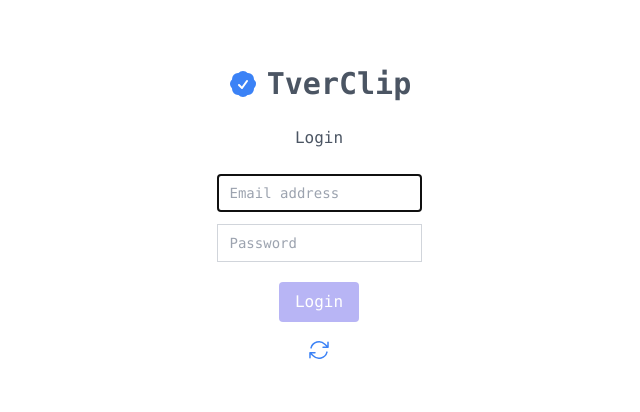
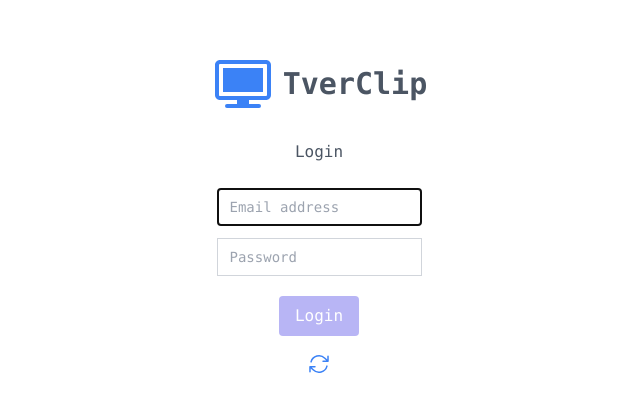
Before and after one commit to oimosensei/TverClip, a React (Create React App) app in the folder frontend/: page / in a window 1280 px wide. Shown: the part 182-594 px from the top of the page, without its empty margins (321-961 px from the left). Built offline with nearby package versions, Linux system fonts and the light colour scheme; no server answers.

Commit message:
feat: アイコンをテレビに変更し、大きさを調整

```diff
--- a/frontend/src/components/Auth.tsx
+++ b/frontend/src/components/Auth.tsx
@@ -1,5 +1,9 @@
 import { useState, useEffect, FormEvent } from "react";
-import { CheckBadgeIcon, ArrowPathIcon } from "@heroicons/react/24/solid";
+import {
+  TvIcon,
+  CheckBadgeIcon,
+  ArrowPathIcon,
+} from "@heroicons/react/24/solid";
 import { useMutateAuth } from "../hooks/useMutateAuth";
 import { User } from "../types";
 import axios from "axios";
@@ -46,7 +50,7 @@ export const Auth = () => {
   return (
     <div className="flex justify-center items-center flex-col min-h-screen text-gray-600 font-mono">
       <div className="flex items-center">
-        <CheckBadgeIcon className="h-8 w-8 mr-2 text-blue-500" />
+        <TvIcon className="h-16 w-16 mr-2 text-blue-500" />
         <span className="text-center text-3xl font-extrabold">TverClip</span>
       </div>
       <h2 className="my-6">{isLogin ? "Login" : "Create a new account"}</h2>
```
